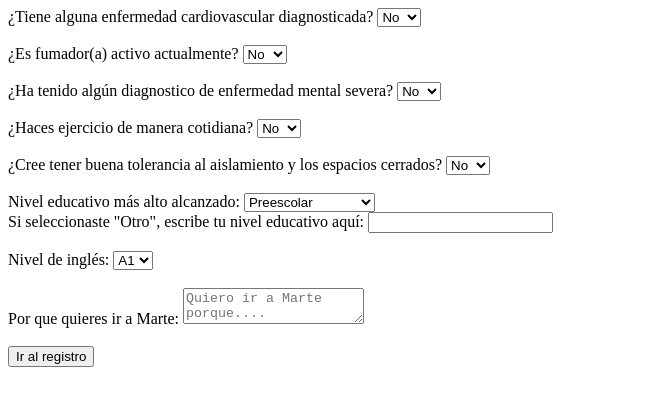
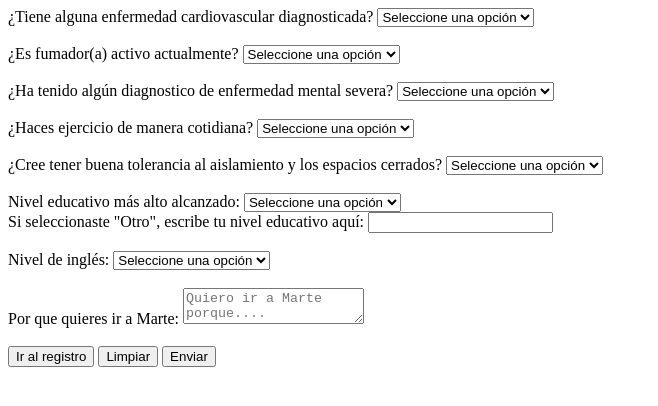
Before and after one commit to SaraMassiel/Primer-momento-HTML-, a plain HTML site: page primer momento/datos_Aspirantes.html in a window 1280 px wide. Shown: the whole page, without its empty margins (0-658 px from the left). Drawn offline with Linux system fonts and the light colour scheme.

```diff
--- a/primer momento/datos_Aspirantes.html
+++ b/primer momento/datos_Aspirantes.html
@@ -6,50 +6,55 @@
     <title>Datos Aspirantes</title>
 </head>
 <body>
+    <form>
+    <label for="Cardio">¿Tiene alguna enfermedad cardiovascular diagnosticada?</label>
+    <select id="Cardio" required>
 
-    <label for="Cardio">¿Tiene alguna enfermedad cardiovascular diagnosticada?</label>
-    <select id="Cardio">
-
+    <option value="" selected disabled>Seleccione una opción</option>
     <option value="No">No</option>
     <option value="Yes">Yes</option>
 
     </select>
     <br><br>
     <label for="Fumador">¿Es fumador(a) activo actualmente?</label>
-    <select id="Fumador">
-
+    <select id="Fumador" required>
+    <option value="" selected disabled>Seleccione una opción</option>
     <option value="No">No</option>
     <option value="Yes">Yes</option>
 
     </select>
     <br><br>
     <label for="Psicologico">¿Ha tenido algún diagnostico de enfermedad mental severa?</label>
-    <select id="Psicologico">
+    <select id="Psicologico" required>
 
+    <option value="" selected disabled>Seleccione una opción</option>
     <option value="No">No</option>
     <option value="Yes">Yes</option>
 
     </select>
     <br><br>
     <label for="Ejercicio">¿Haces ejercicio de manera cotidiana?</label>
-    <select id="Ejercicio">
+    <select id="Ejercicio" required>
 
+    <option value="" selected disabled>Seleccione una opción</option>
     <option value="No">No</option>
     <option value="Yes">Yes</option>
 
     </select>
     <br><br>
     <label for="Aislamiento">¿Cree tener buena tolerancia al aislamiento y los espacios cerrados?</label>
-    <select id="Aislamiento">
+    <select id="Aislamiento" required>
 
+    <option value="" selected disabled>Seleccione una opción</option>
     <option value="No">No</option>
     <option value="Yes">Yes</option>
 
     </select>
     <br><br>
     <label for="Educacion">Nivel educativo más alto alcanzado: </label>
-    <select id="Educacion">
+    <select id="Educacion" required>
 
+    <option value="" selected disabled>Seleccione una opción</option>
     <option value="Preescolar">Preescolar</option>
     <option value="Basica primaria">Básica primaria</option>
     <option value="Secundaria">Básica secundaria</option>
@@ -67,8 +72,9 @@
     <input type="text" id="OtroEducacion">
     <br><br>
     <label for="Ingles">Nivel de inglés: </label>
-    <select id="Ingles">
+    <select id="Ingles" required>
 
+    <option value="" selected disabled>Seleccione una opción</option>
     <option value="A1">A1</option>
     <option value="A2">A2</option>
     <option value="B1">B1</option>
@@ -79,10 +85,13 @@
     </select>
     <br><br>
     <label for="Descripcion">Por que quieres ir a Marte: </label>
-<textarea name="Descripcion" id="Descripcion" maxlength="300"  placeholder="Quiero ir a Marte porque...."></textarea>
+    <textarea name="Descripcion" id="Descripcion" maxlength="300"  placeholder="Quiero ir a Marte porque...." required></textarea>
     <br><br>
+
     <button onclick="window.location.href='index.html'">Ir al registro</button>
+    <button type="reset">Limpiar</button>
+    <button type="submit">Enviar</button>
 
-
+    </form>
 </body>
 </html>
```
Lines whose indentation alone changed are shown as unchanged.
